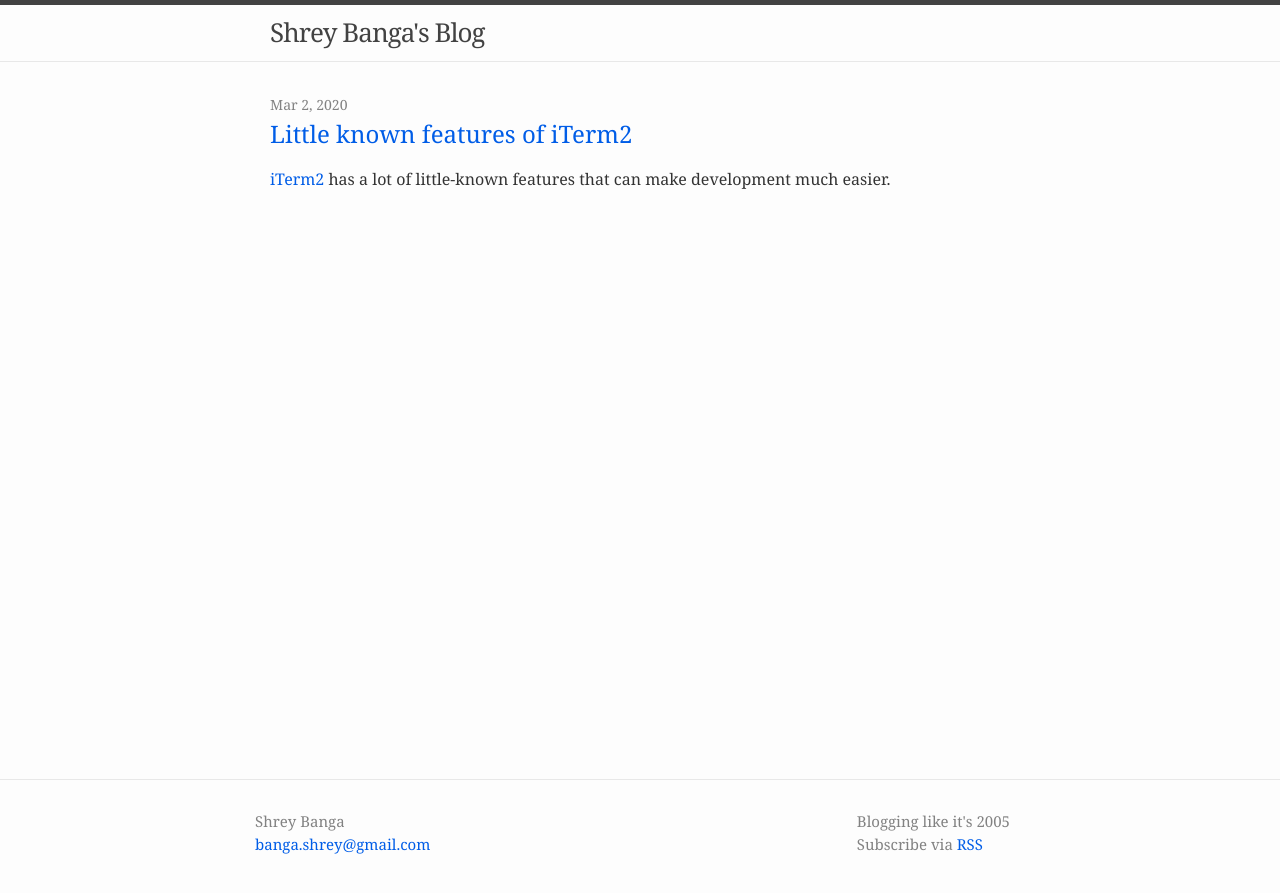
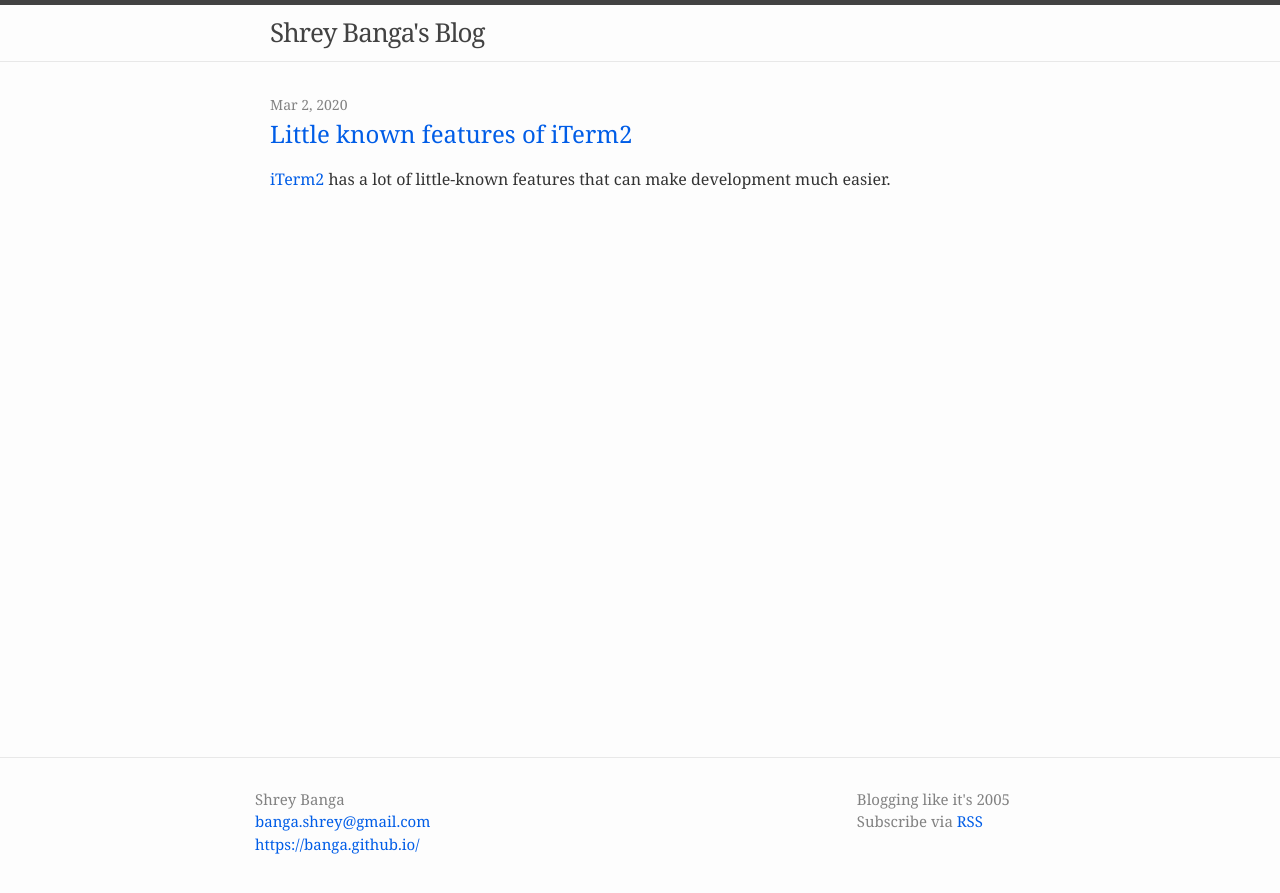
Before and after one commit to banga/blog, a Jekyll site: the page built from index.md, in a window 1280 px wide. Shown: the top 893 px of the page. Built offline with Jekyll 4.4.1, drawn with Linux system fonts in a browser that asks for light colours.

Commit message:
Add homepage url

```diff
--- a/_includes/footer.html
+++ b/_includes/footer.html
@@ -14,6 +14,7 @@
             {%- endif -%}
             </li>
             <li><a class="u-email" href="mailto:{{ site.email }}">{{ site.email }}</a></li>
+            <li><a href="{{ site.url }}">{{ site.url }}</a></li>
           </ul>
       </div>
 
```
Also changed, not shown: 3 other files.
